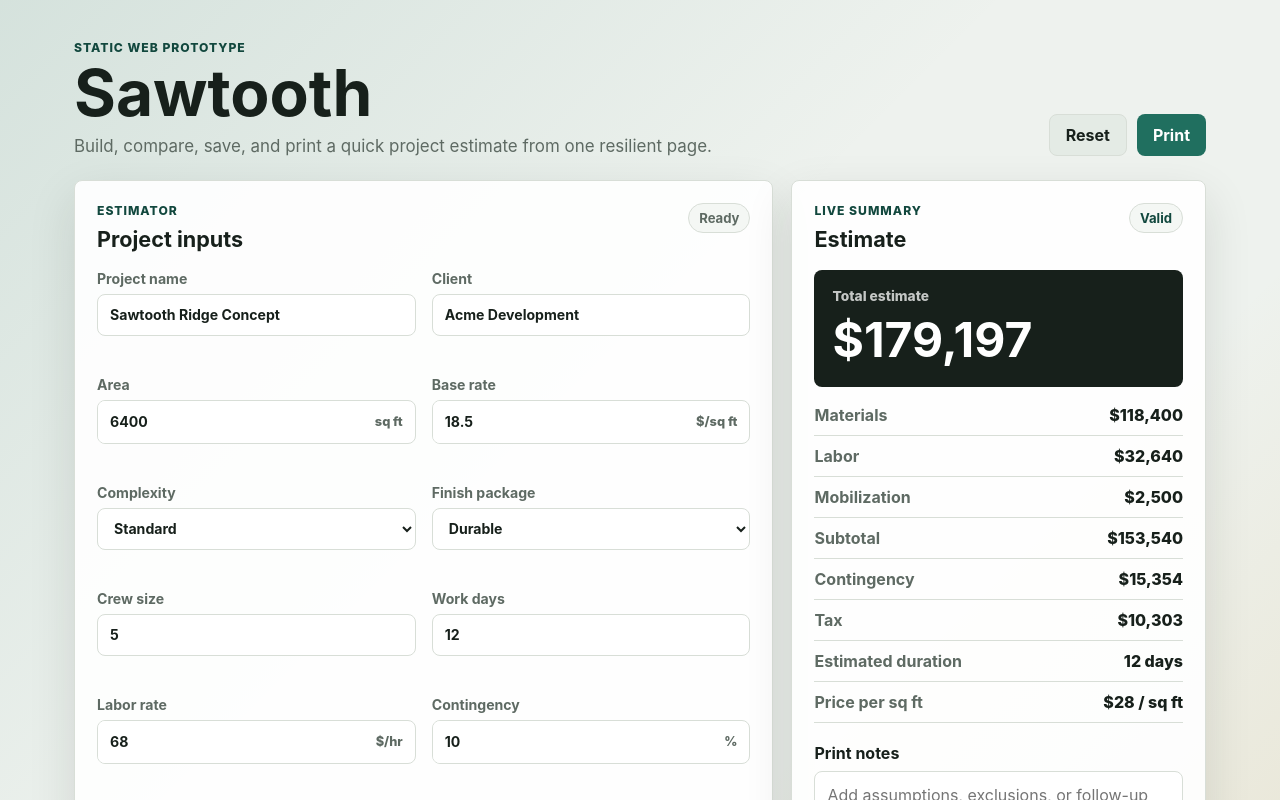
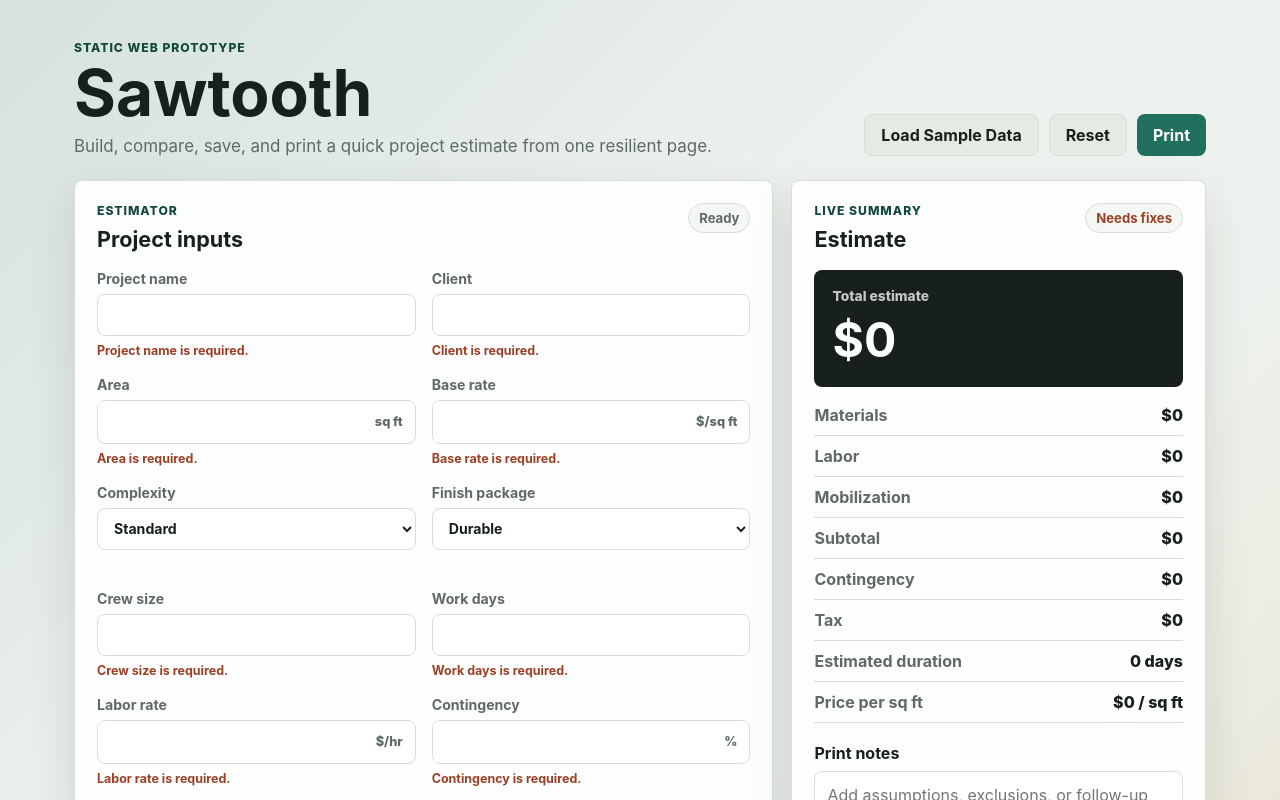
Before and after one commit to loggingchance/sawtooth, a plain HTML site: page index.html in a window 1280 px wide. Both pictures are taken after a click on the button "Reset". Shown: the top 800 px of the page. Drawn offline with Linux system fonts and the light colour scheme.

Commit message:
Fix reset and add sample data control

```diff
--- a/app.js
+++ b/app.js
@@ -17,6 +17,22 @@
     contingency: 10,
     taxRate: 6.1,
     mobilization: 2500,
+    notes: ""
+  };
+
+  const emptyEstimate = {
+    projectName: "",
+    clientName: "",
+    area: "",
+    baseRate: "",
+    complexity: "standard",
+    finish: "durable",
+    crewSize: "",
+    workDays: "",
+    laborRate: "",
+    contingency: "",
+    taxRate: "",
+    mobilization: "",
     notes: ""
   };
 
@@ -81,7 +97,9 @@
       }
 
       const value = Number(raw);
-      if (!Number.isFinite(value)) {
+      if (raw === "" || raw === null || raw === undefined) {
+        errors[key] = `${rule.label} is required.`;
+      } else if (!Number.isFinite(value)) {
         errors[key] = `${rule.label} must be a number.`;
       } else if (value < rule.min || value > rule.max) {
         errors[key] = `${rule.label} must be between ${rule.min} and ${rule.max}.`;
@@ -94,19 +112,24 @@
   }
 
   function normalizeEstimate(input) {
+    const numberValue = (key) => {
+      const raw = input[key];
+      return raw === "" || raw === null || raw === undefined ? "" : Number(raw);
+    };
+
     return {
       projectName: String(input.projectName || "").trim(),
       clientName: String(input.clientName || "").trim(),
-      area: Number(input.area),
-      baseRate: Number(input.baseRate),
+      area: numberValue("area"),
+      baseRate: numberValue("baseRate"),
       complexity: String(input.complexity),
       finish: String(input.finish),
-      crewSize: Number(input.crewSize),
-      workDays: Number(input.workDays),
-      laborRate: Number(input.laborRate),
-      contingency: Number(input.contingency),
-      taxRate: Number(input.taxRate),
-      mobilization: Number(input.mobilization),
+      crewSize: numberValue("crewSize"),
+      workDays: numberValue("workDays"),
+      laborRate: numberValue("laborRate"),
+      contingency: numberValue("contingency"),
+      taxRate: numberValue("taxRate"),
+      mobilization: numberValue("mobilization"),
       notes: String(input.notes || "")
     };
   }
@@ -172,6 +195,10 @@
     window.localStorage.setItem(key, JSON.stringify(value));
   }
 
+  function removeStored(key) {
+    window.localStorage.removeItem(key);
+  }
+
   function setupApp(documentRef) {
     const doc = documentRef || document;
     const form = doc.getElementById("estimateForm");
@@ -201,9 +228,15 @@
 
     function loadInput(values) {
       ids.forEach((id) => {
-        elements[id].value = values[id] ?? defaults[id];
+        elements[id].value = values[id] ?? "";
       });
       update();
+    }
+
+    function resetEstimate() {
+      removeStored(STORAGE_DRAFT_KEY);
+      loadInput(emptyEstimate);
+      setStatus("Reset");
     }
 
     function setStatus(message) {
@@ -303,7 +336,11 @@
       renderScenarios();
       setStatus("Cleared");
     });
-    doc.getElementById("resetEstimate").addEventListener("click", () => loadInput(defaults));
+    doc.getElementById("loadSample").addEventListener("click", () => {
+      loadInput(defaults);
+      setStatus("Sample loaded");
+    });
+    doc.getElementById("resetEstimate").addEventListener("click", resetEstimate);
     doc.getElementById("printEstimate").addEventListener("click", () => window.print());
 
     loadInput(readStored(STORAGE_DRAFT_KEY, defaults));
@@ -319,6 +356,7 @@
       STORAGE_DRAFT_KEY,
       STORAGE_SCENARIOS_KEY,
       defaults,
+      emptyEstimate,
       options,
       validateEstimate,
       calculateEstimate,
--- a/index.html
+++ b/index.html
@@ -18,6 +18,7 @@
         <p class="lede">Build, compare, save, and print a quick project estimate from one resilient page.</p>
       </div>
       <div class="header-actions" aria-label="Estimate actions">
+        <button class="secondary" type="button" id="loadSample">Load Sample Data</button>
         <button class="secondary" type="button" id="resetEstimate">Reset</button>
         <button class="primary" type="button" id="printEstimate">Print</button>
       </div>
```
Also changed, not shown: tests/browser-smoke.test.js (+8 -0 lines), tests/calculations.test.js (+11 -1 lines).
